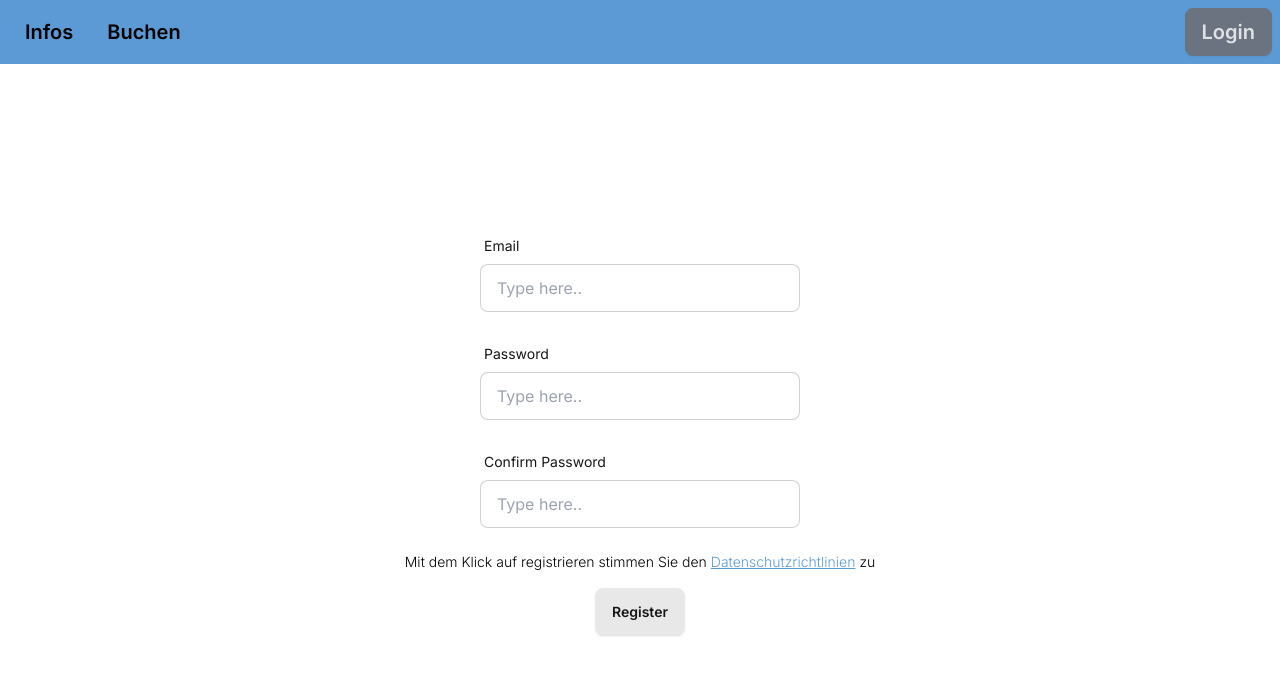
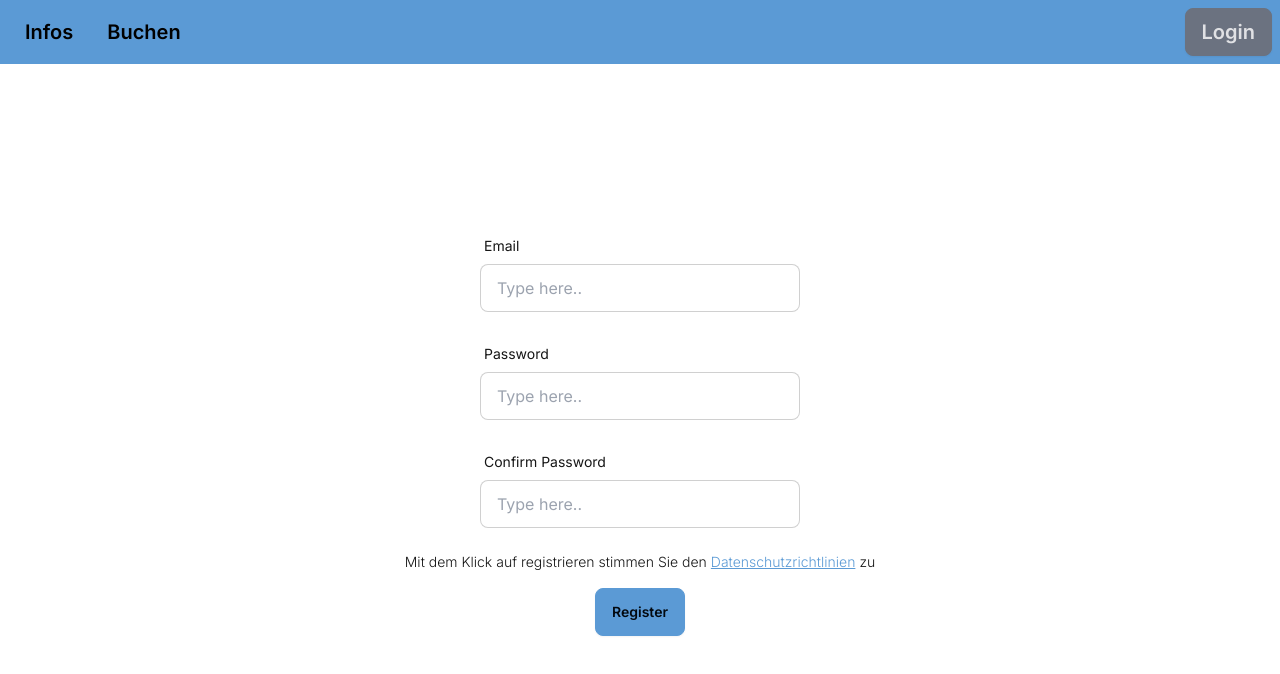
Before and after one commit to FIA-GSO/code-repository-osp-gruppen-fi102-majestic-four, a Next.js app: page /register in a window 1280 px wide. Shown: the top 674 px of the page. Built offline with nearby package versions, Linux system fonts and the light colour scheme; no server answers.

Commit message:
fix text on register

```diff
--- a/src/app/register/page.tsx
+++ b/src/app/register/page.tsx
@@ -55,7 +55,7 @@ export default function Register(): JSX.Element {
         <div className="flex justify-center items-center flex-col bg-base-100 h-[calc(100vh-64px)] py-10 px-20 gap-4 ">
             {session.status !== "loading" ? (
                 <form
-                    className="flex flex-col items-center justify-center"
+                    className="flex flex-col items-center justify-center text-base-content"
                     onSubmit={(e) => {
                         handleSubmit(e);
                     }}
@@ -118,7 +118,7 @@ export default function Register(): JSX.Element {
                         </Link>
                         zu
                     </p>
-                    <button className="btn" type="submit">
+                    <button className="btn btn-primary" type="submit">
                         Register
                     </button>
                 </form>
```
